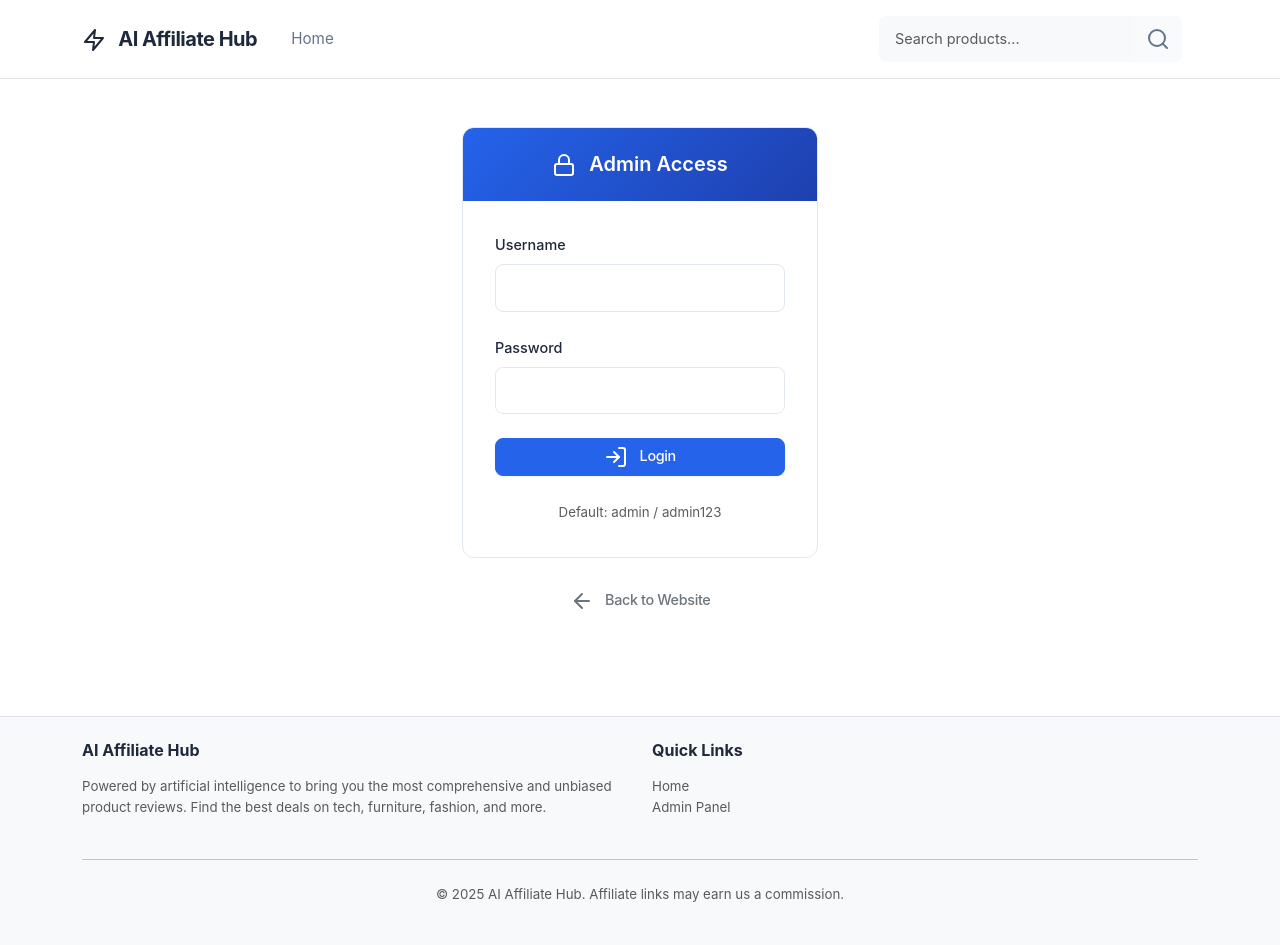
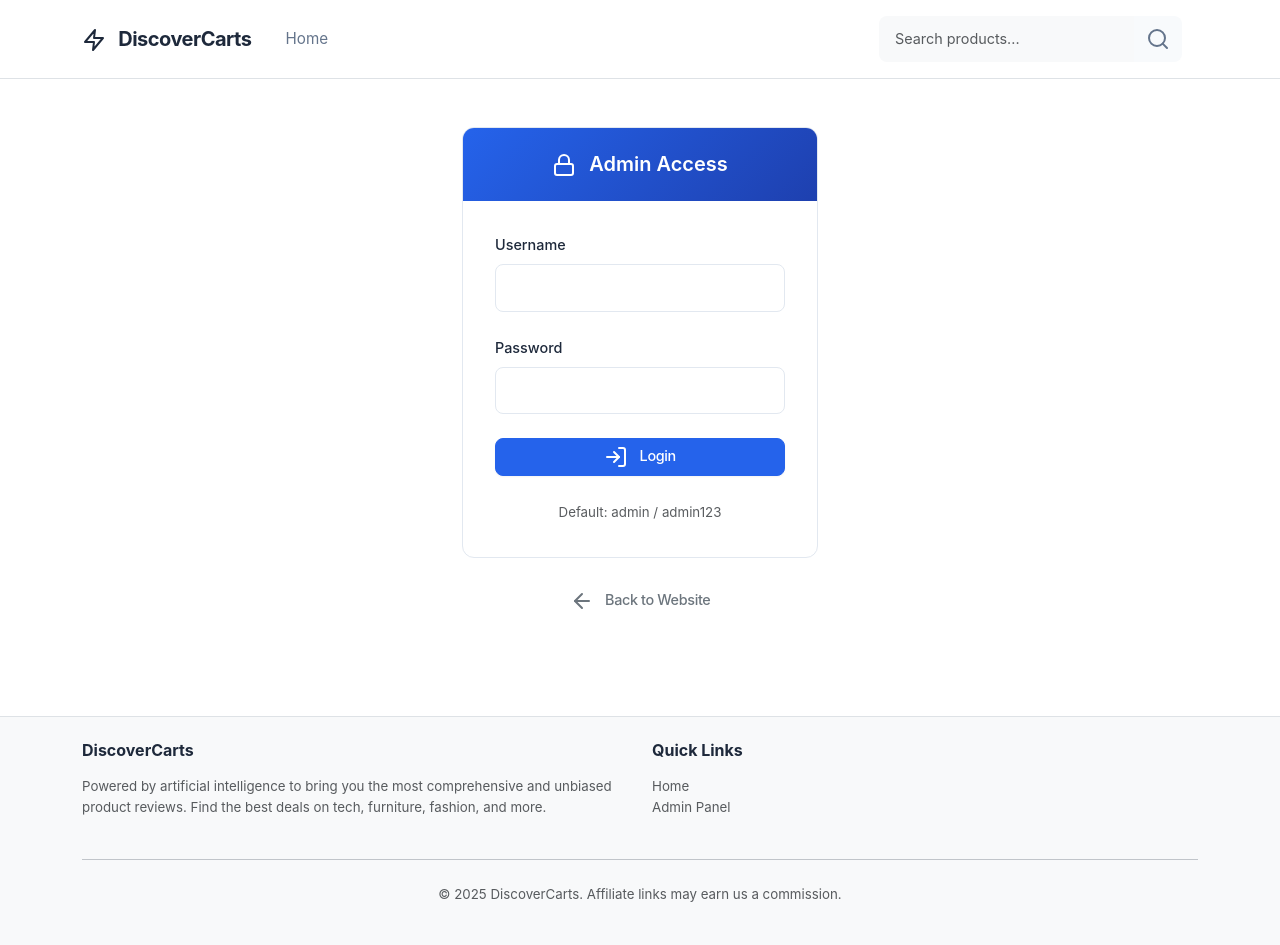
Before and after one commit to Chinmaytikole/DiscoverCart, a Flask app: page /chinmay_control_panel/login in a window 1280 px wide. Run offline with Flask 3, Linux system fonts and the light colour scheme; data that the repository does not hold is empty.

Commit message:
Update base.html

```diff
--- a/templates/base.html
+++ b/templates/base.html
@@ -3,7 +3,7 @@
 <head>
     <meta charset="UTF-8">
     <meta name="viewport" content="width=device-width, initial-scale=1.0">
-    <title>{% block title %}AI Affiliate Hub - Smart Product Reviews{% endblock %}</title>
+    <title>{% block title %}DiscoverCarts - Smart Product Reviews{% endblock %}</title>
     <meta name="description" content="{% block meta_description %}Discover the best products with AI-powered reviews and recommendations. Find deals on tech, furniture, fashion and more.{% endblock %}">
 
     <!-- Bootstrap 5 CSS -->
@@ -21,7 +21,7 @@
         <div class="container">
             <a class="navbar-brand fw-bold" href="{{ url_for('index') }}">
                 <i data-feather="zap" class="me-2"></i>
-                AI Affiliate Hub
+                DiscoverCarts
             </a>
 
             <button class="navbar-toggler border-0" type="button" data-bs-toggle="collapse" data-bs-target="#navbarNav">
@@ -96,7 +96,7 @@
         <div class="container">
             <div class="row">
                 <div class="col-md-6">
-                    <h6 class="fw-bold mb-3">AI Affiliate Hub</h6>
+                    <h6 class="fw-bold mb-3">DiscoverCarts</h6>
                     <p class="text-muted small">Powered by artificial intelligence to bring you the most comprehensive and unbiased product reviews. Find the best deals on tech, furniture, fashion, and more.</p>
                 </div>
                 <div class="col-md-6">
@@ -122,7 +122,7 @@
             </div>
             <hr class="my-4">
             <div class="text-center text-muted small">
-                <p>&copy; 2025 AI Affiliate Hub. Affiliate links may earn us a commission.</p>
+                <p>&copy; 2025 DiscoverCarts. Affiliate links may earn us a commission.</p>
             </div>
         </div>
     </footer>
```
